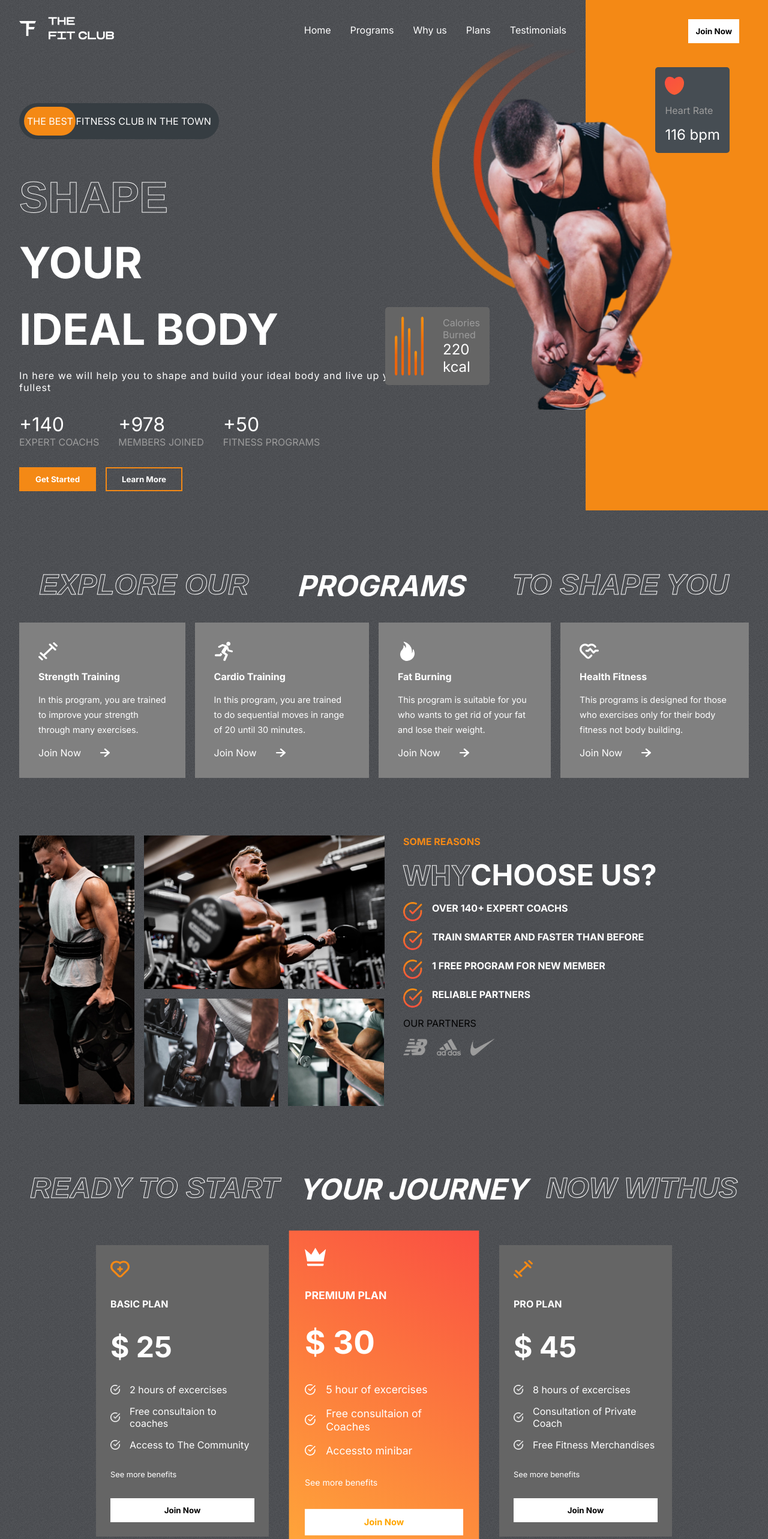
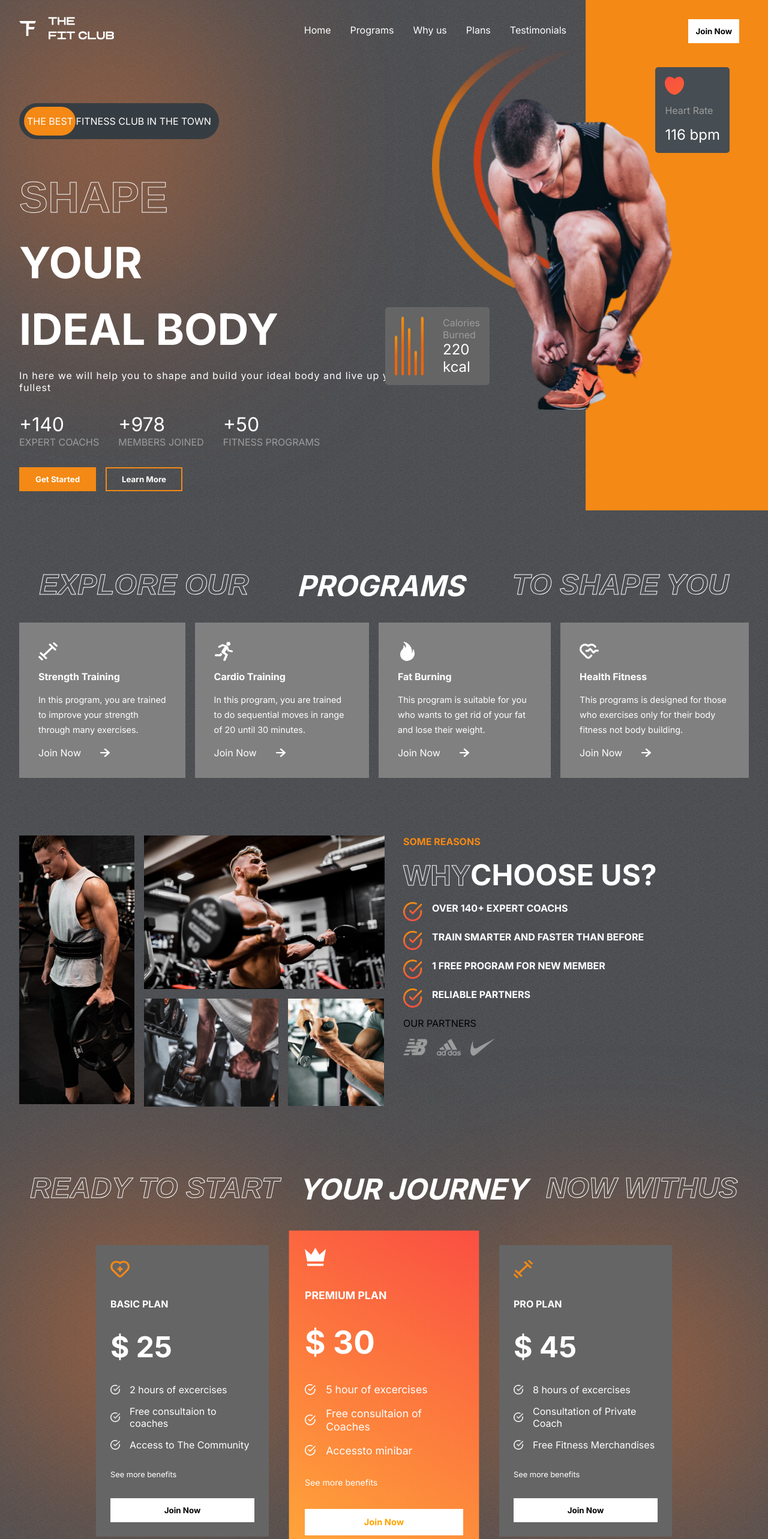
Before and after one commit to paulofelipebrito/fitclub-landing-page, a React (Create React App) app: page / in a window 1280 px wide. Shown: the top 2566 px of the page at 60% size. Built offline with nearby package versions, Linux system fonts and the light colour scheme.

Commit message:
feat: blur

```diff
--- a/src/App.css
+++ b/src/App.css
@@ -43,3 +43,11 @@
 .btn:hover{
   cursor: pointer;
 }
+
+.blur{
+  background: rgba(253, 120, 43, 0.69);
+  position: absolute;
+  border-radius: 50%;
+  filter: blur(150px);
+  z-index: -9;
+}
--- a/src/components/Footer/Footer.css
+++ b/src/components/Footer/Footer.css
@@ -29,5 +29,22 @@
 
 .logo-f>img{
   width: 10rem;
+}
 
+.blur-f-1{
+  bottom: 0;
+  right: 15%;
+  width: 26rem;
+  height: 12rem;
+  filter: blur(200px);
+  background: red;
 }
+
+.blur-f-2{
+  bottom: 0;
+  left: 15%;
+  width: 26rem;
+  height: 12rem;
+  filter: blur(200px);
+  background: rgb(255,115,0);
+}
--- a/src/components/Footer/Footer.jsx
+++ b/src/components/Footer/Footer.jsx
@@ -20,6 +20,9 @@
           <img src={Logo} alt="logo" />
         </div>
       </div>
+
+      <div className="blur blur-f-1"></div>
+      <div className="blur blur-f-2"></div>
     </div>
   )
 }
--- a/src/components/Hero/Hero.css
+++ b/src/components/Hero/Hero.css
@@ -179,3 +179,9 @@
   color: white;
   font-size: 1.5rem;
 }
+
+.hero-blur{
+  width: 22rem;
+  height: 30rem;
+  left: 0;
+}
--- a/src/components/Hero/Hero.jsx
+++ b/src/components/Hero/Hero.jsx
@@ -10,6 +10,7 @@
 const Hero = () => {
   return (
     <div className="hero">
+      <div className="blur hero-blur"></div>
       <div className="left-h">
         <Header />
         {/* The best ad span */}
--- a/src/components/Plans/Plans.css
+++ b/src/components/Plans/Plans.css
@@ -71,3 +71,16 @@
 .plans>:nth-child(2)>button{
   color: orange;
 }
+
+.plans-blur-1{
+  width: 32rem;
+  height: 23rem;
+  top: 6rem;
+  left: 0;
+}
+.plans-blur-2{
+  width: 32rem;
+  height: 23rem;
+  top: 10rem;
+  right: 0;
+}
--- a/src/components/Plans/Plans.jsx
+++ b/src/components/Plans/Plans.jsx
@@ -8,6 +8,8 @@
 const Plans = () => {
   return (
     <div className="plans-container">
+      <div className="blur plans-blur-1"></div>
+      <div className="blur plans-blur-2"></div>
       <div className="programs-header" style={{gap: '2rem'}}>
         <span className="stroke-text">READY TO START</span>
         <span>YOUR JOURNEY</span>
```
